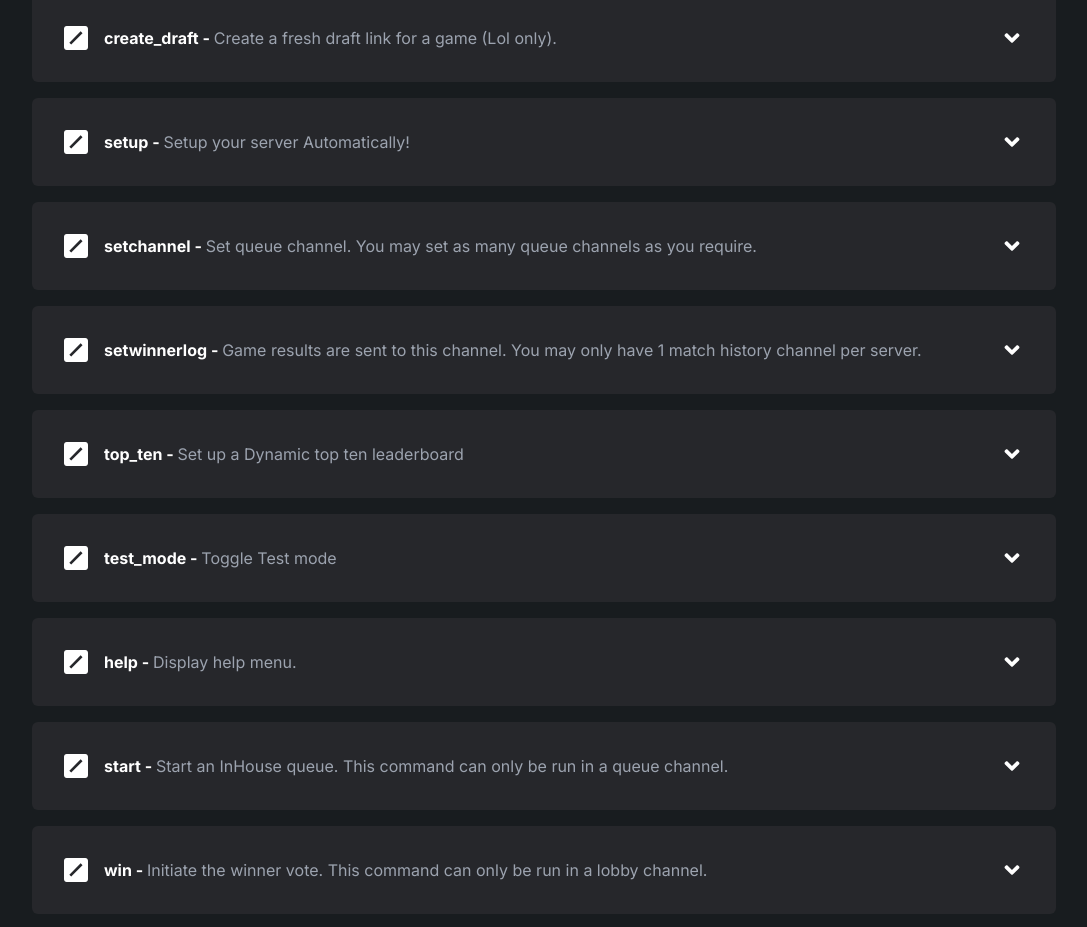
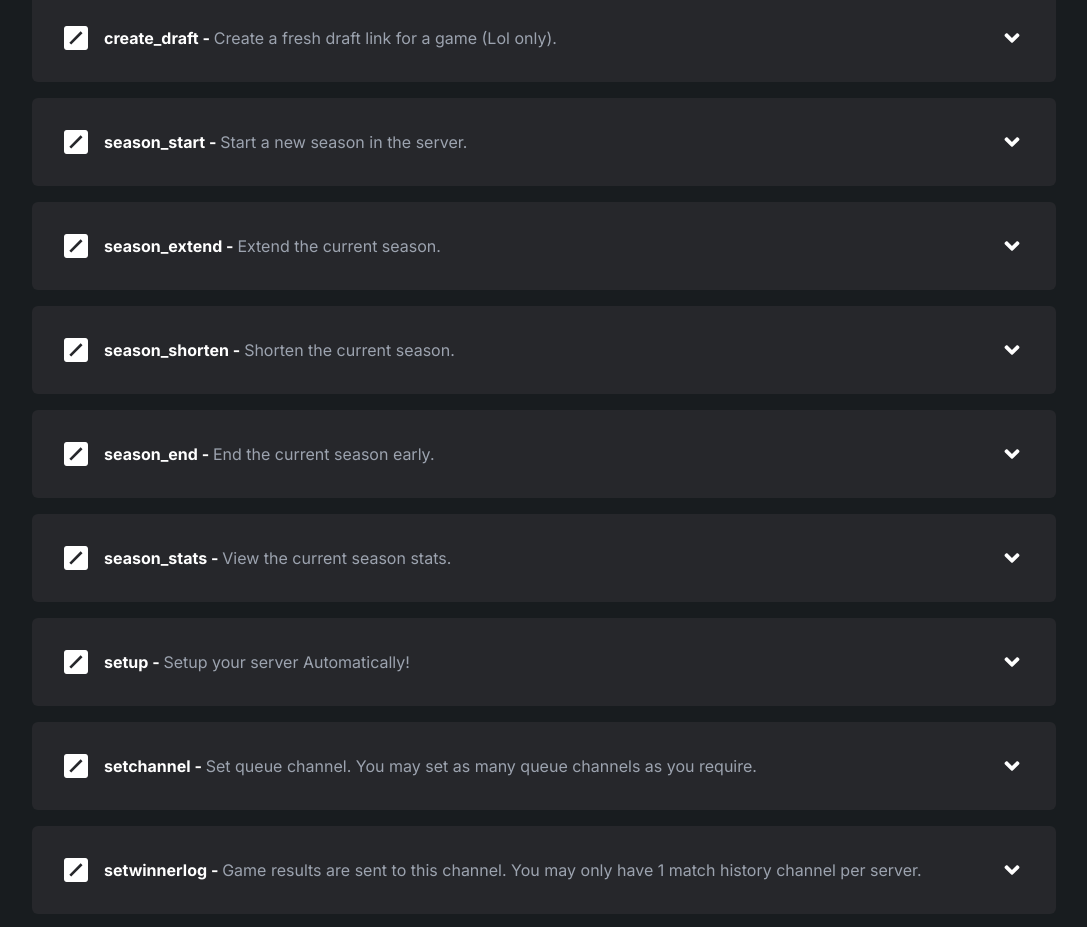
Before and after one commit to ItzDerock/InHouseQueue-site, a Next.js app: page /commands in a window 1280 px wide. Shown: the part 5780-6707 px from the top of the page, without its empty margins (96-1183 px from the left). Built offline with nearby package versions, Linux system fonts and the light colour scheme.

Commit message:
feat: add seasons commands (#99)
* feat: add seasons command

* feat: add seasons command

```diff
--- a/src/data/commands.ts
+++ b/src/data/commands.ts
@@ -597,6 +597,61 @@ const commands = [
           "/create_draft d3441a8c",
       ]
     },
+    {
+      "name": "season_start",
+      "type": "Admin",
+      "description": "Start a new season in the server.",
+      "usage": [
+        "/season_start [days] [game] [channel] [season_name] [role]"
+      ],
+      "examples": [
+        "/season_start 30 Valorant #announcements Spring_Split @season_role"
+      ]
+    },
+    {
+      "name": "season_extend",
+      "type": "Admin",
+      "description": "Extend the current season.",
+      "usage": [
+        "/season_extend [game] [days]"
+      ],
+      "examples": [
+        "/season_extend Valorant 10"
+      ]
+    },
+    {
+      "name": "season_shorten",
+      "type": "Admin",
+      "description": "Shorten the current season.",
+      "usage": [
+        "/season_shorten [game] [days]"
+      ],
+      "examples": [
+        "/season_shorten Overwatch 5"
+      ]
+    },
+    {
+      "name": "season_end",
+      "type": "Admin",
+      "description": "End the current season early.",
+      "usage": [
+        "/season_end [game]"
+      ],
+      "examples": [
+        "/season_end League Of Legends"
+      ]
+    },
+    {
+      "name": "season_stats",
+      "type": "Admin",
+      "description": "View the current season stats.",
+      "usage": [
+        "/season_stats [game]"
+      ],
+      "examples": [
+        "/season_stats Custom"
+      ]
+    },
 
   // ~ Set-up
   {
```
